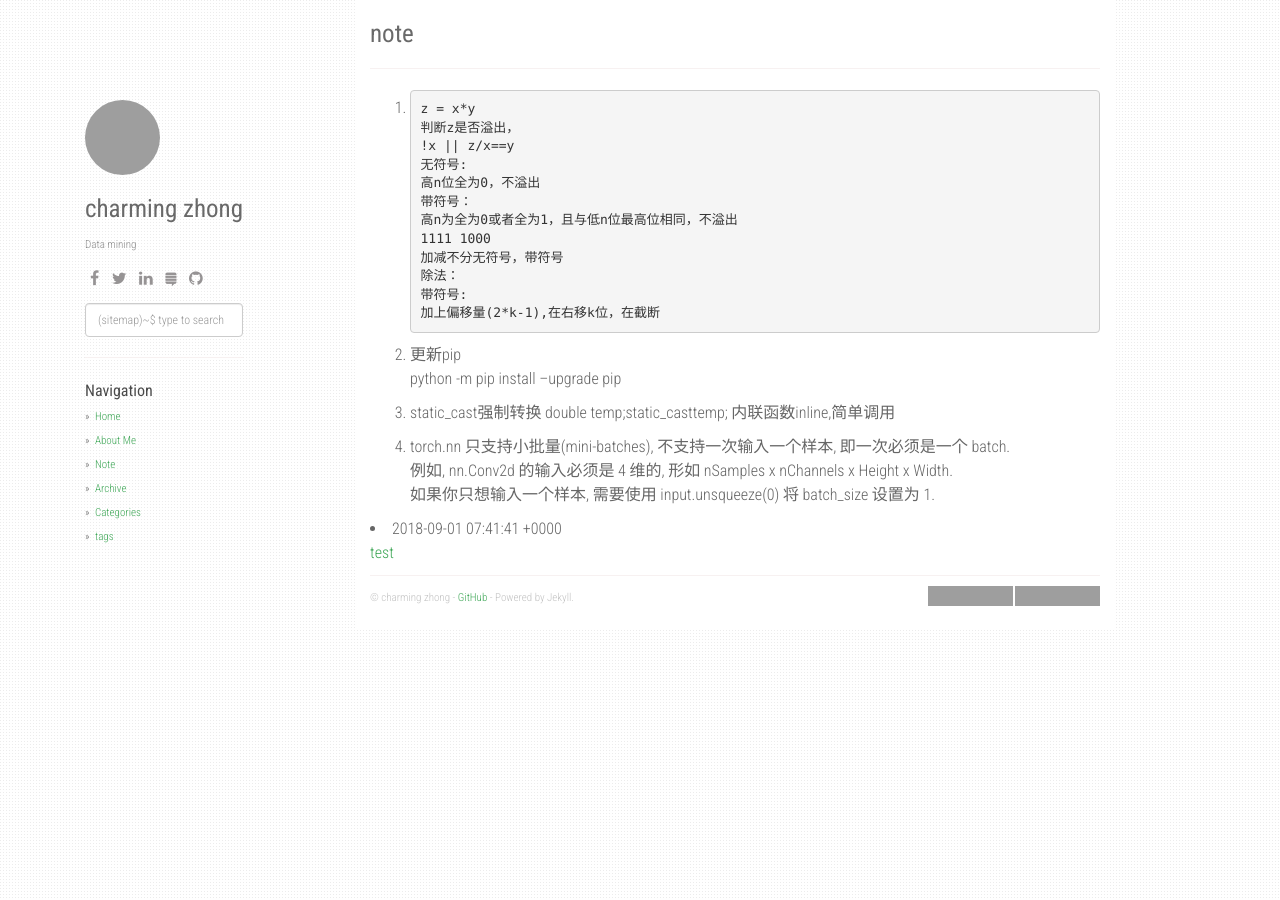
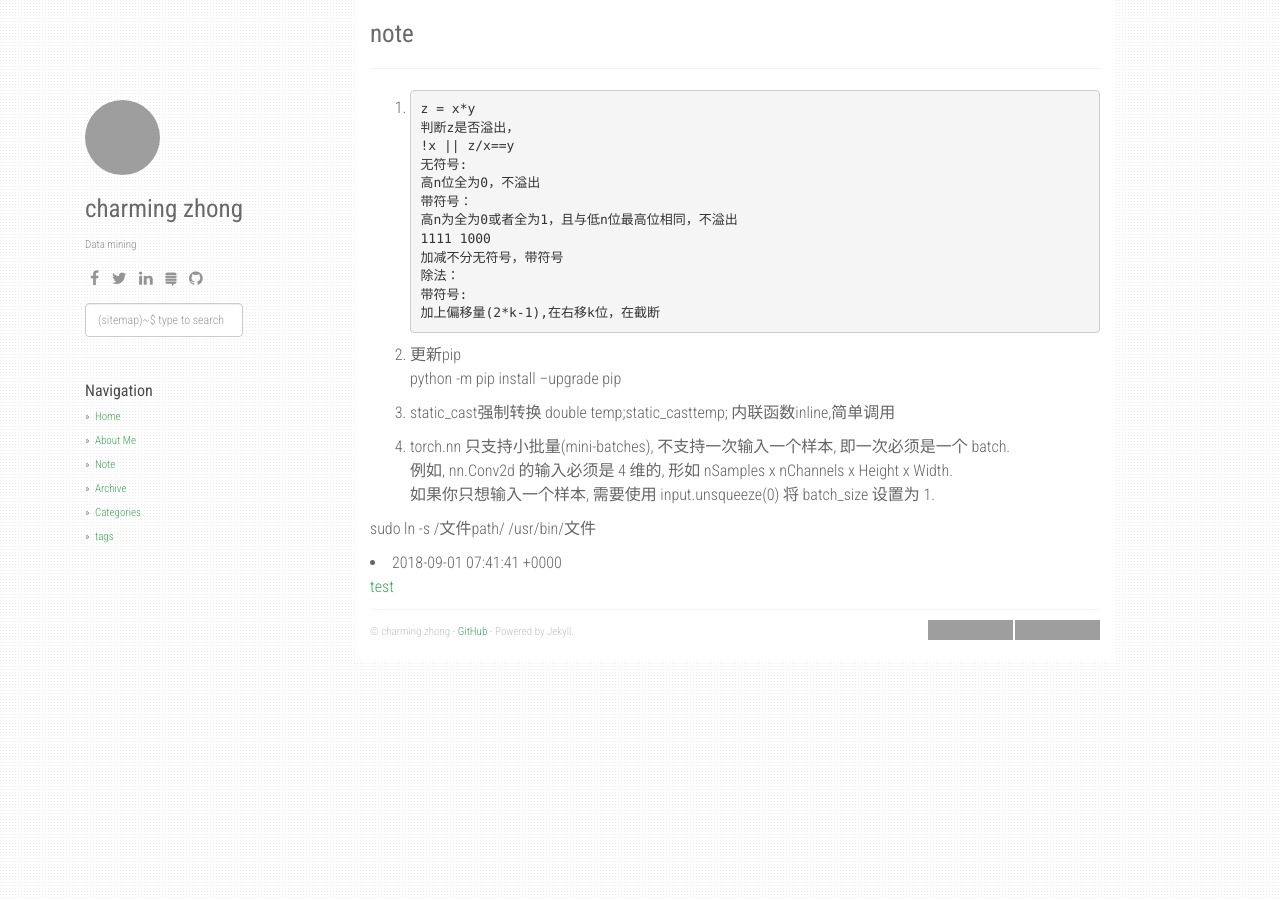
Before and after one commit to bfjm/bfjm.github.io, a Jekyll site: the page built from note.md, in a window 1280 px wide. Built offline with Jekyll 4.4.1, drawn with Linux system fonts in a browser that asks for light colours; nearby versions of some CDN libraries; grey boxes are pictures that could not be loaded.

Commit message:
1809011514

```diff
--- a/note.md
+++ b/note.md
@@ -29,5 +29,8 @@ python -m pip  install --upgrade pip
 例如, nn.Conv2d 的输入必须是 4 维的, 形如 nSamples x nChannels x Height x Width.
 如果你只想输入一个样本, 需要使用 input.unsqueeze(0) 将 batch_size 设置为 1.
 
+sudo ln -s /文件path/ /usr/bin/文件
+
+
 <li>{{ site.time }}</li>
-[test](www.github.com)
+[test](http://www.github.com)
```
